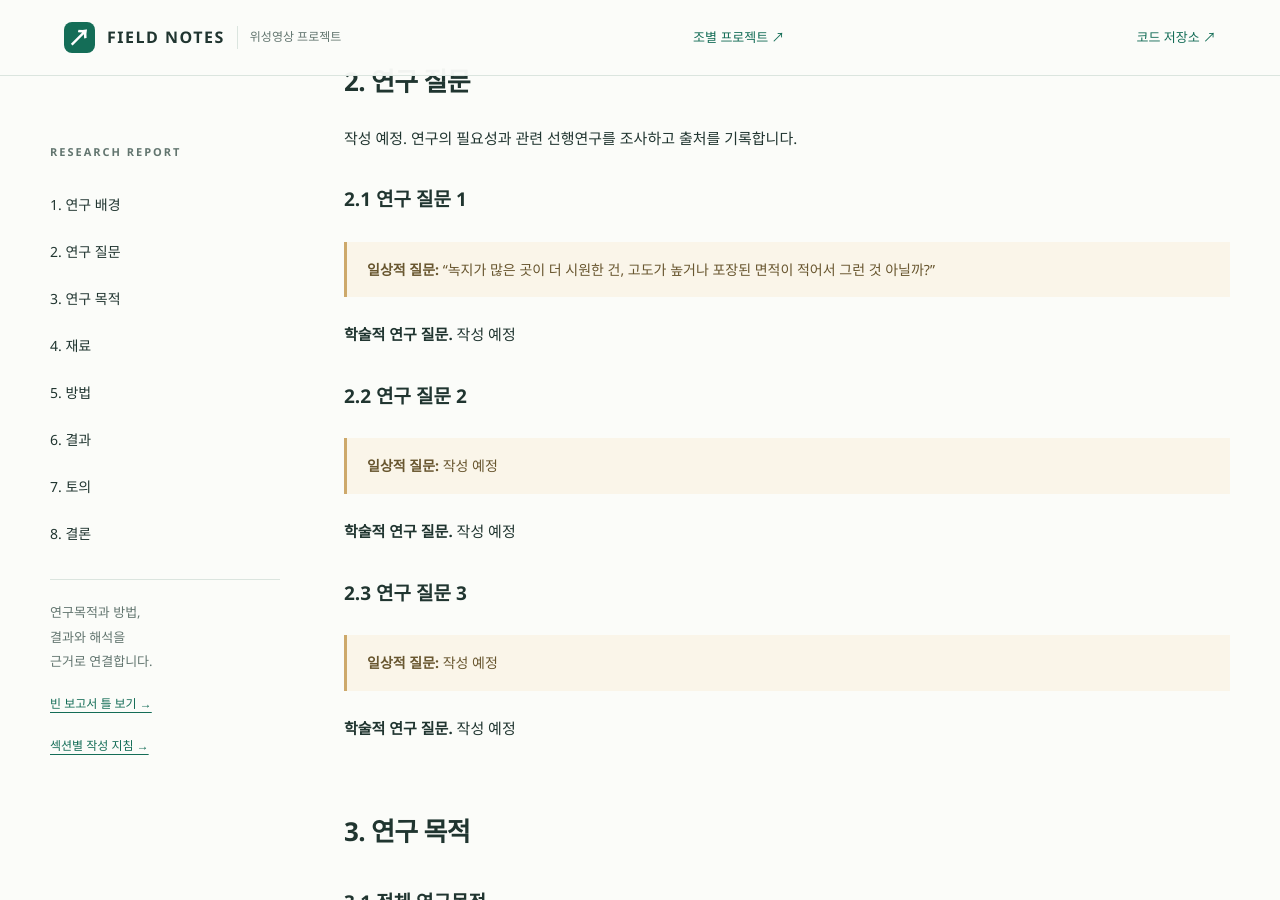
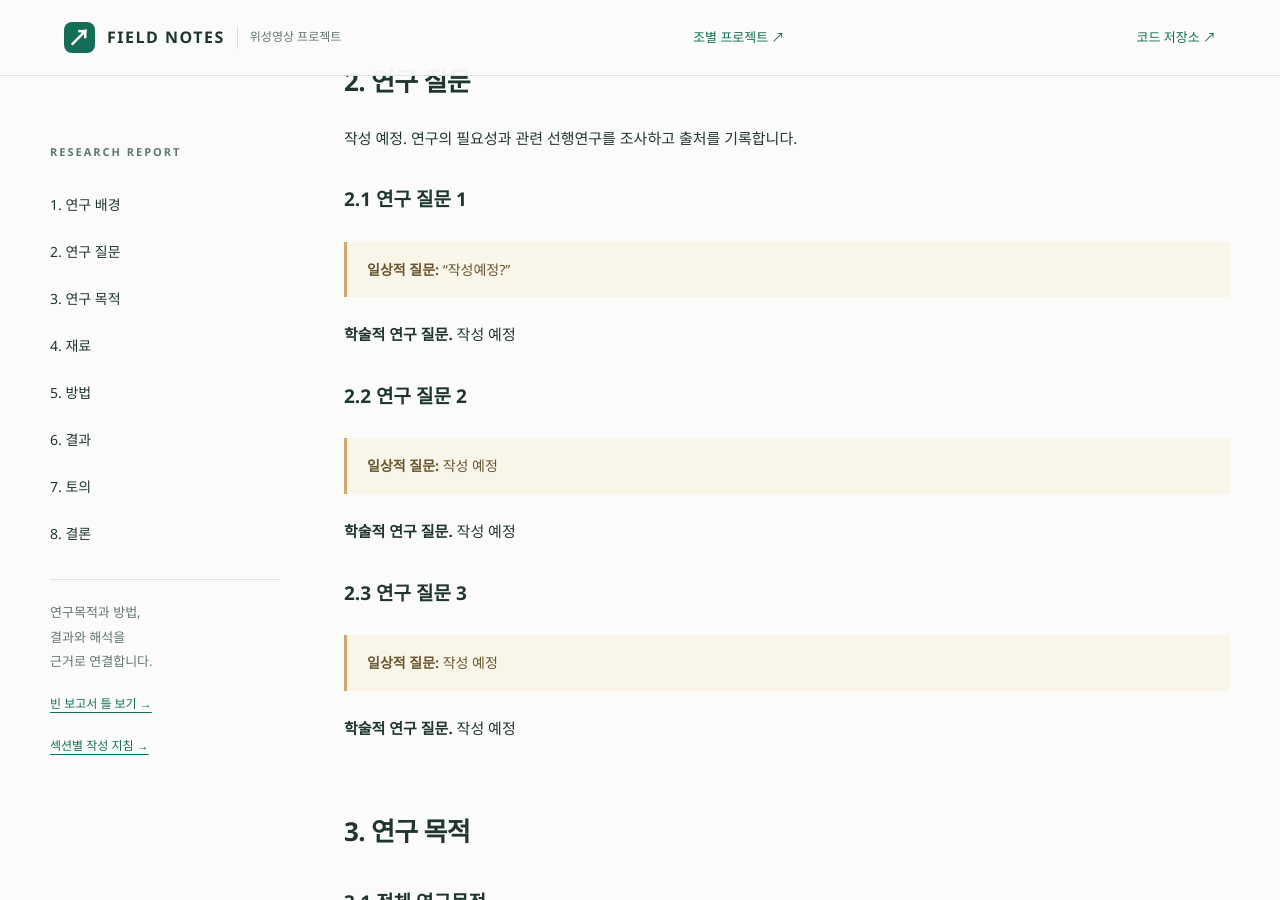
Before and after one commit to rlaqhtjd-2026/group-8-surveying2, a Jekyll site: the page built from docs/index.md, in a window 1280 px wide and 900 px high, scrolled down 1804 px. Built offline with Jekyll 4.4.1, drawn with Linux system fonts in a browser that asks for light colours.

Commit message:
Update index.md

```diff
--- a/docs/index.md
+++ b/docs/index.md
@@ -27,7 +27,7 @@ badge: "DEMO / 실제 관측 결과 아님"
 
 ### 2.1 연구 질문 1
 
-> **일상적 질문:** “녹지가 많은 곳이 더 시원한 건, 고도가 높거나 포장된 면적이 적어서 그런 것 아닐까?”
+> **일상적 질문:** “작성예정?”
 
 **학술적 연구 질문.** 작성 예정
 
```
